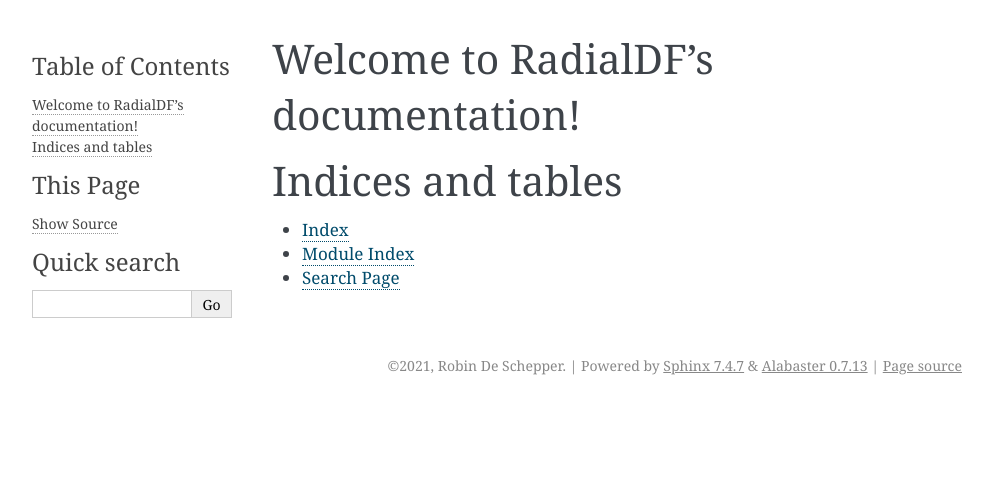
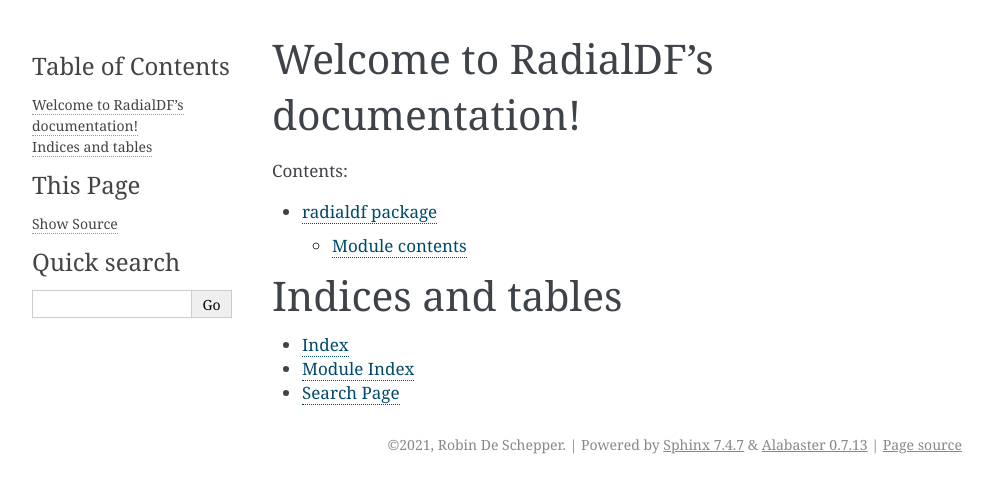
Before and after one commit to Helveg/radialdf, a Sphinx documentation site: the page built from docs/source/index.rst, in a window 1280 px wide. Shown: the top 493 px of the page, without its empty margins (148-1141 px from the left). Built offline with Sphinx 7.4.7, drawn with Linux system fonts in a browser that asks for light colours.

Commit message:
updated docs

```diff
--- a/docs/source/conf.py
+++ b/docs/source/conf.py
@@ -31,6 +31,7 @@
 # extensions coming with Sphinx (named 'sphinx.ext.*') or your custom
 # ones.
 extensions = [
+    "sphinx.ext.autodoc"
 ]
 
 # Add any paths that contain templates here, relative to this directory.
--- a/docs/source/index.rst
+++ b/docs/source/index.rst
@@ -10,7 +10,7 @@
    :maxdepth: 2
    :caption: Contents:
 
-
+   radialdf
 
 Indices and tables
 ==================
--- /dev/null
+++ b/docs/source/radialdf.rst
@@ -0,0 +1,10 @@
+radialdf package
+================
+
+Module contents
+---------------
+
+.. automodule:: radialdf
+   :members:
+   :undoc-members:
+   :show-inheritance:
```
